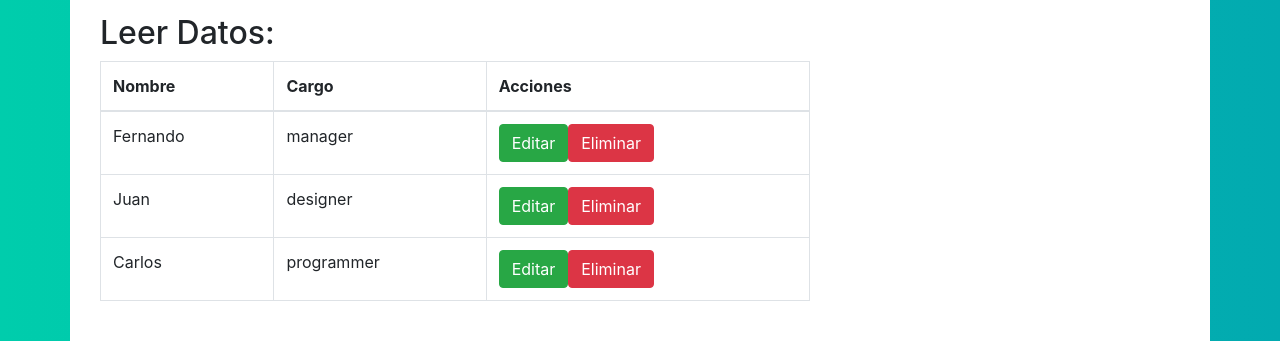
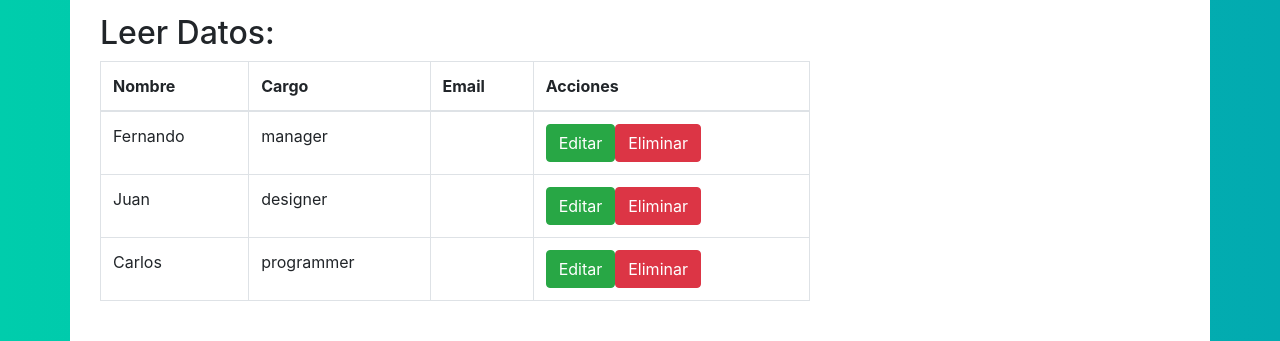
Before and after one commit to Feermoya/AngularCrud-AppTareas, an Angular app: page / in a window 1280 px wide. Shown: the part 460-801 px from the top of the page. Built offline with nearby package versions, Linux system fonts and the light colour scheme.

Commit message:
arregloEnTabla

```diff
--- a/src/app/app.component.html
+++ b/src/app/app.component.html
@@ -78,6 +78,7 @@
           <tr>
             <th>Nombre</th>
             <th>Cargo</th>
+            <th>Email</th>
             <th>Acciones</th>
           </tr>
         </thead>
@@ -85,6 +86,7 @@
           <tr *ngFor="let empleado of empleados; let i = index">
             <td>{{empleado.name}}</td>
             <td>{{empleado.cargo}}</td>
+            <td>{{empleado.email}}</td>
             <td>
               <a (click)="editEmpleado(i)" class="btn btn-success">
                 Editar
```
